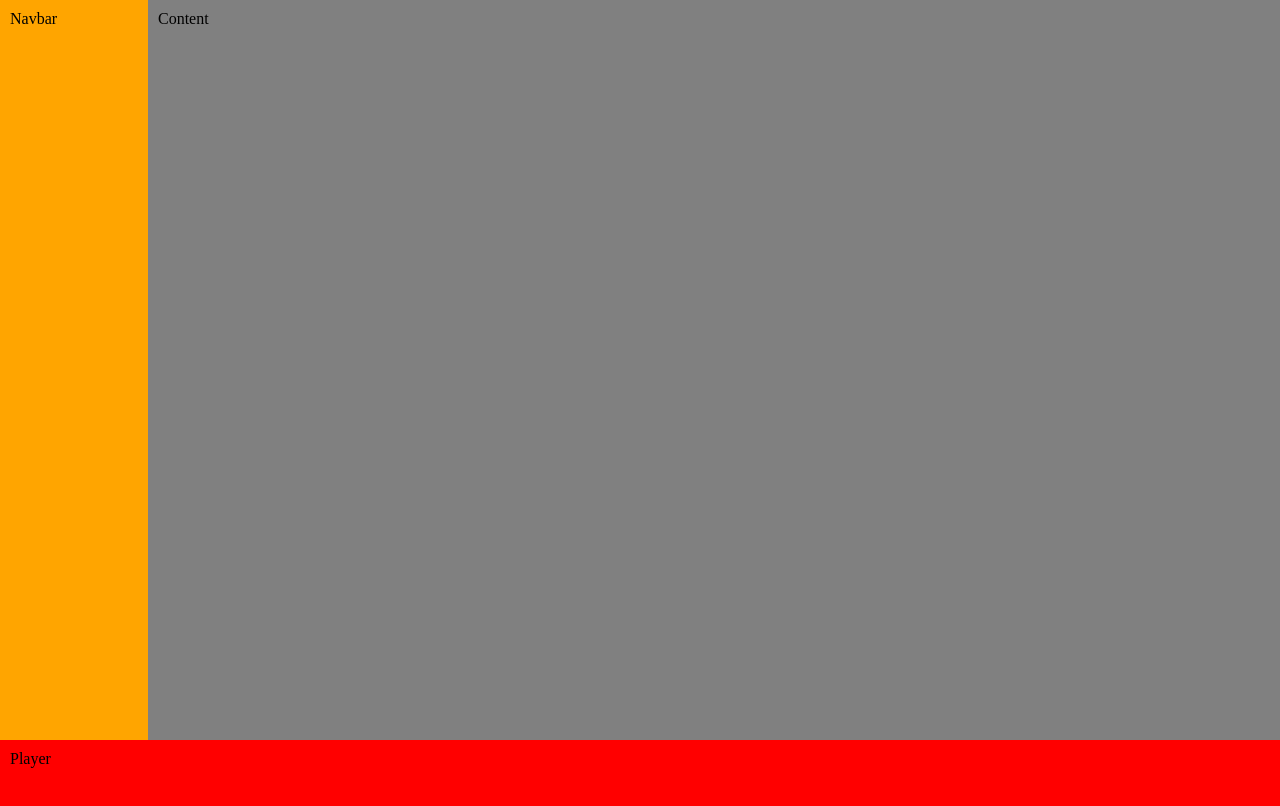
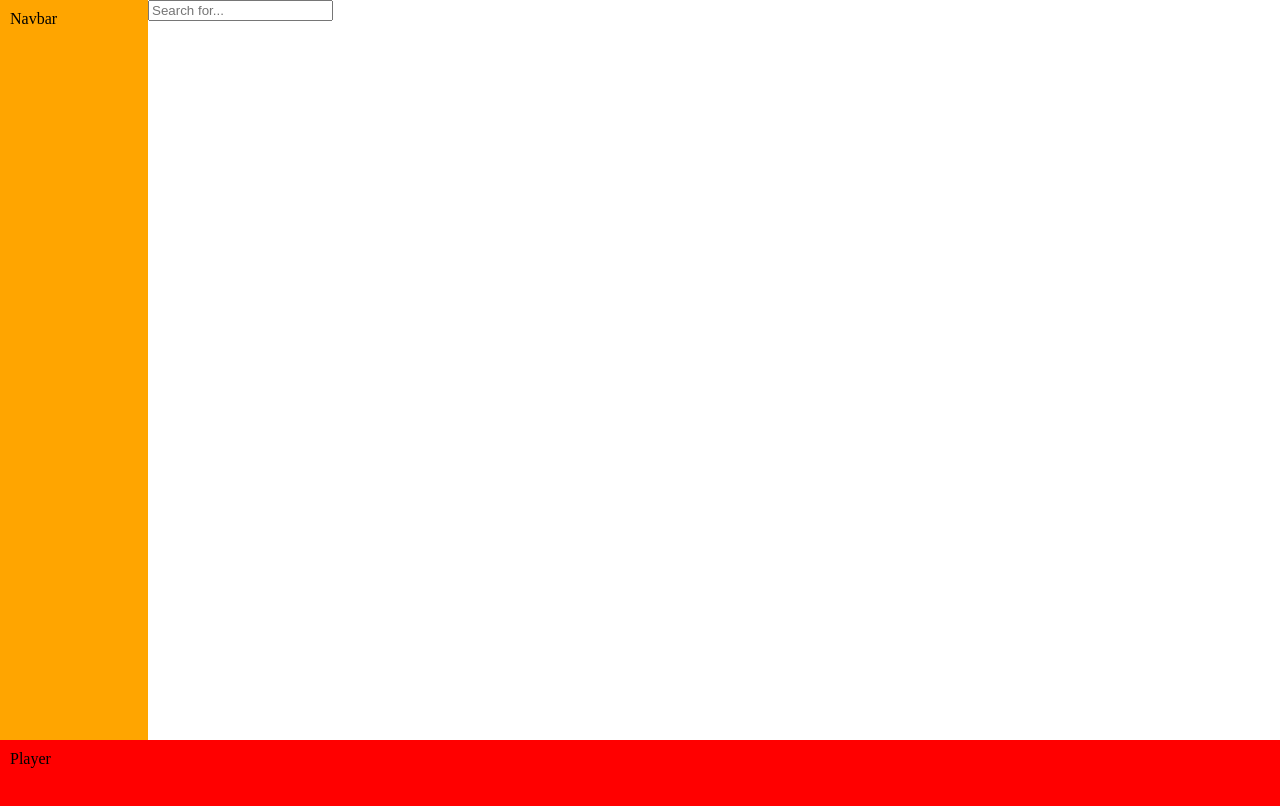
Before and after one commit to alexormandy/sixify, a React (Create React App) app: page / in a window 1280 px wide. Shown: the top 806 px of the page. Built offline with nearby package versions, Linux system fonts and the light colour scheme.

Commit message:
pre-merged georgi

```diff
--- a/package.json
+++ b/package.json
@@ -5,7 +5,8 @@
   "dependencies": {
     "react": "^16.8.3",
     "react-dom": "^16.8.3",
-    "react-scripts": "2.1.5"
+    "react-scripts": "2.1.5",
+    "suggestion-react-input-search": "^1.2.1"
   },
   "scripts": {
     "start": "react-scripts start",
--- a/src/App.js
+++ b/src/App.js
@@ -2,6 +2,7 @@
 import Navbar from "./Components/Navbar/Navbar";
 import Content from "./Components/Content/Content";
 import Player from "./Components/Player/Player";
+
 import "./App.css";
 
 class App extends Component {
@@ -12,6 +13,8 @@
           <Navbar />
           <Content />
           <Player />
+
+
         </div>
       </div>
     );
--- a/src/Components/Content/Content.js
+++ b/src/Components/Content/Content.js
@@ -1,10 +1,16 @@
 import React, { Component } from "react";
 import "./Content.css";
+import Search from "./Search"
 
 class Content extends Component {
   state = {};
   render() {
-    return <div className="content">Content</div>;
+    return(
+
+
+    <div className="Search">
+    <Search /></div>)
+
   }
 }
 
--- /dev/null
+++ b/src/Components/Content/Search.js
@@ -0,0 +1,28 @@
+import React, { Component } from 'react'
+
+class Search extends Component {
+ state = {
+   query: '',
+ }
+
+ handleInputChange = () => {
+   this.setState({
+     query: this.search.value
+   })
+ }
+
+ render() {
+   return (
+     <form>
+       <input
+         placeholder="Search for..."
+         ref={input => this.search = input}
+         onChange={this.handleInputChange}
+       />
+       <p>{this.state.query}</p>
+     </form>
+   )
+ }
+}
+
+export default Search
--- /dev/null
+++ b/src/Components/Search.css
@@ -0,0 +1,3 @@
+.Search {
+    background-color: blue;
+}
```
Also changed, not shown: src/Components/Content/Search.css (added), 1 other file (tests, documents, lock files or other folders).
